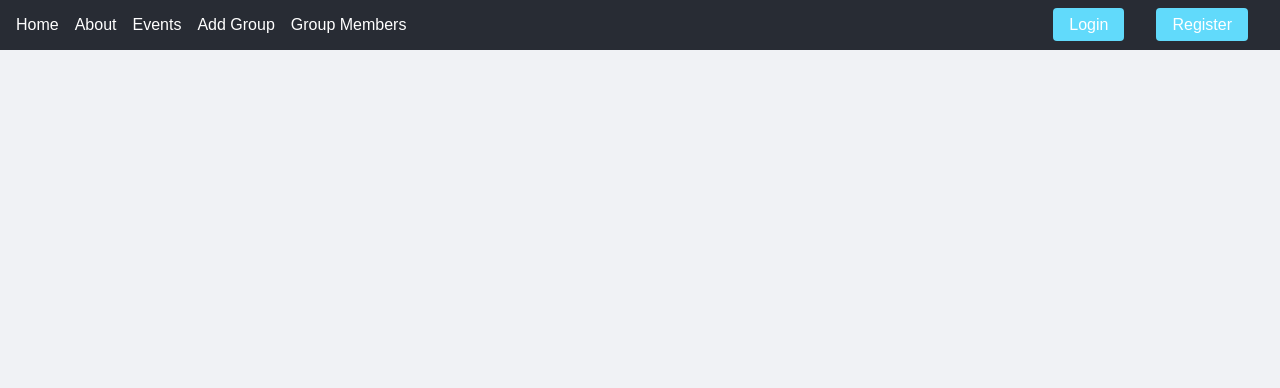
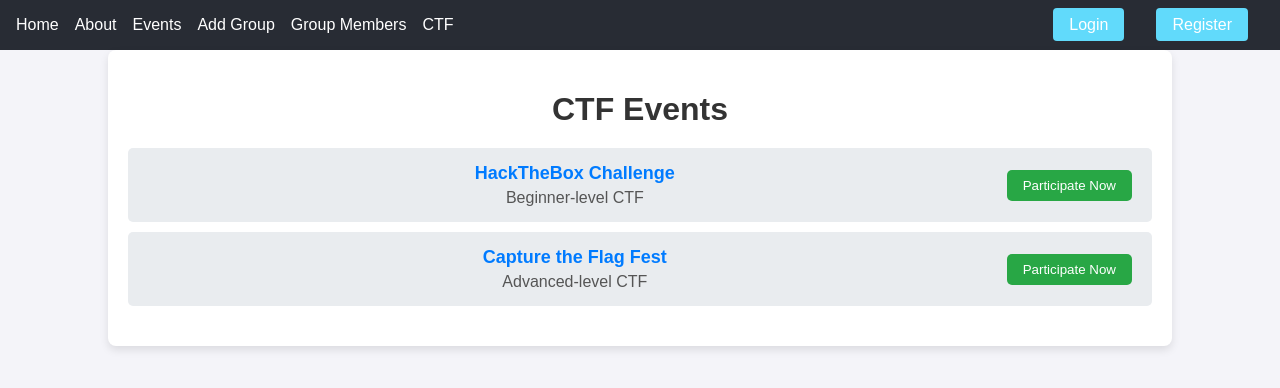
Before and after one commit to achanyasuresh/CloudProject, a React (Create React App) app: page /ctf in a window 1280 px wide. Shown: the top 388 px of the page. Built offline with nearby package versions, Linux system fonts and the light colour scheme.

Commit message:
ctf added

```diff
--- a/package.json
+++ b/package.json
@@ -8,6 +8,7 @@
     "@testing-library/user-event": "^13.5.0",
     "react": "^18.3.1",
     "react-dom": "^18.3.1",
+    "react-modal": "^3.16.1",
     "react-router-dom": "^6.26.1",
     "react-scripts": "5.0.1",
     "react-toastify": "^10.0.5",
--- a/src/App.js
+++ b/src/App.js
@@ -9,6 +9,8 @@
 import EventDetails from './components/Pages/EventDetails/EventDetails';
 import Home from './components/Pages/Home/Home';
 import GroupMembers from './components/Pages/GroupMembers/GroupMembers';
+import CTF from './components/Pages/CTF/ctf';
+import CtfParticipation from './components/Pages/CTF/CtfParticipation';
 import './App.css';
 
 function App() {
@@ -22,8 +24,11 @@
           <Route path="/register" element={<Register />} />
           <Route path="/add-member" element={<AddGroup />} />
           <Route path="/list-member" element={<GroupMembers />} />
+          <Route path="/ctf" element={<CTF />} />
+          <Route path="/participate/:id" element={<CtfParticipation />} />
           <Route path="/events" element={<EventList />} />
           <Route path="/events/:id" element={<EventDetails />} />
+
           {/* Add more routes as needed */}
         </Routes>
       </div>
--- a/src/components/Navbar/Navbr.jsx
+++ b/src/components/Navbar/Navbr.jsx
@@ -12,6 +12,7 @@
         <Link to="/events">Events</Link>
         <Link to="/add-member">Add Group</Link>
         <Link to="/list-member">Group Members</Link>
+        <Link to="/ctf">CTF</Link>
       </div>
       <div className="navbar-right">
         <Link to="/login">Login</Link>
--- /dev/null
+++ b/src/components/Pages/CTF/CtfParticipation.jsx
@@ -0,0 +1,24 @@
+import React from 'react';
+import { useParams } from 'react-router-dom';
+import './ParticipatePage.css'
+
+const ParticipatePage = () => {
+  const { id } = useParams();  // Get the event ID from the URL
+
+  return (
+    <div className="participation-container">
+      <h1>Participate in Event {id}</h1>
+      <div className="description-box">
+        <h3>Problem 1</h3>
+        <textarea className="solution-input" placeholder="Enter your solution for Problem 1 here..."></textarea>
+      </div>
+      <div className="description-box">
+        <h3>Problem 2</h3>
+        <textarea className="solution-input" placeholder="Enter your solution for Problem 2 here..."></textarea>
+      </div>
+      <button className="submit-button">Submit Solutions</button>
+    </div>
+  );
+};
+
+export default ParticipatePage;
--- /dev/null
+++ b/src/components/Pages/CTF/ParticipatePage.css
@@ -0,0 +1,63 @@
+/* ParticipatePage.css */
+
+/* General Styles */
+body {
+    font-family: 'Arial', sans-serif;
+    background-color: #f4f4f9;
+    margin: 0;
+    padding: 0;
+  }
+
+  .participation-container {
+    max-width: 800px;
+    margin: 50px auto;
+    padding: 20px;
+    background-color: #ffffff;
+    border-radius: 8px;
+    box-shadow: 0 4px 8px rgba(0, 0, 0, 0.1);
+    text-align: center;
+  }
+
+  h1 {
+    color: #333;
+    margin-bottom: 20px;
+  }
+
+  /* Description Box Styles */
+  .description-box {
+    margin-bottom: 30px;
+    text-align: left;
+  }
+
+  .description-box h3 {
+    margin-bottom: 10px;
+    color: #007bff;
+  }
+
+  /* Textarea Styles */
+  .solution-input {
+    width: 100%;
+    min-height: 100px;
+    padding: 10px;
+    font-size: 14px;
+    border: 1px solid #ccc;
+    border-radius: 4px;
+    resize: vertical; /* Allows vertical resizing only */
+  }
+
+  /* Submit Button Styles */
+  .submit-button {
+    margin-top: 20px;
+    padding: 10px 20px;
+    background-color: #28a745;
+    color: #ffffff;
+    border: none;
+    border-radius: 5px;
+    cursor: pointer;
+    font-size: 16px;
+    transition: background-color 0.3s ease;
+  }
+
+  .submit-button:hover {
+    background-color: #218838;
+  }
--- /dev/null
+++ b/src/components/Pages/CTF/ctf.css
@@ -0,0 +1,93 @@
+/* CtfList.css */
+
+/* General Styles */
+body {
+    font-family: 'Arial', sans-serif;
+    background-color: #f4f4f9;
+    margin: 0;
+    padding: 0;
+  }
+
+  .ctf-container {
+    width: 80%;
+    margin: 0 auto;
+    padding: 20px;
+    background-color: #ffffff;
+    border-radius: 8px;
+    box-shadow: 0 4px 8px rgba(0, 0, 0, 0.1);
+  }
+
+  h1 {
+    text-align: center;
+    color: #333;
+  }
+
+  /* Button Styles */
+  .ctf-add-button {
+    display: block;
+    margin: 20px auto;
+    padding: 10px 20px;
+    background-color: #007bff;
+    color: #ffffff;
+    border: none;
+    border-radius: 5px;
+    cursor: pointer;
+    font-size: 16px;
+    transition: background-color 0.3s ease;
+  }
+
+  .ctf-add-button:hover {
+    background-color: #0056b3;
+  }
+
+  /* List Styles */
+  .ctf-list {
+    list-style: none;
+    padding: 0;
+    margin: 20px 0;
+  }
+
+  .ctf-list-item {
+    background-color: #e9ecef;
+    padding: 15px;
+    margin-bottom: 10px;
+    border-radius: 5px;
+    display: flex;
+    justify-content: space-between;
+    align-items: center;
+    transition: transform 0.2s ease-in-out;
+  }
+
+  .ctf-list-item:hover {
+    transform: scale(1.02);
+  }
+
+  .ctf-event-details {
+    flex: 1;
+  }
+
+  .ctf-event-details h3 {
+    margin: 0;
+    font-size: 18px;
+    color: #007bff;
+  }
+
+  .ctf-event-details p {
+    margin: 5px 0 0;
+    color: #555;
+  }
+
+  /* Participate Button Styles */
+  .ctf-participate-button {
+    padding: 8px 16px;
+    background-color: #28a745;
+    color: #ffffff;
+    border: none;
+    border-radius: 5px;
+    cursor: pointer;
+    transition: background-color 0.3s ease;
+  }
+
+  .ctf-participate-button:hover {
+    background-color: #218838;
+  }
--- /dev/null
+++ b/src/components/Pages/CTF/ctf.jsx
@@ -0,0 +1,41 @@
+import React, { useState } from 'react';
+import { useNavigate } from 'react-router-dom';
+import "./ctf.css";
+
+const CtfList = () => {
+  const [ctfEvents, setCtfEvents] = useState([
+    { id: 1, name: 'HackTheBox Challenge', description: 'Beginner-level CTF' },
+    { id: 2, name: 'Capture the Flag Fest', description: 'Advanced-level CTF' }
+  ]);
+
+  const navigate = useNavigate();
+
+
+  const handleParticipateClick = (eventId) => {
+    navigate(`/participate/${eventId}`);  // Navigate to participation page with the event ID
+  };
+
+  return (
+    <div className="ctf-container">
+      <h1>CTF Events</h1>
+      <ul className="ctf-list">
+        {ctfEvents.map(event => (
+          <li key={event.id} className="ctf-list-item">
+            <div className="ctf-event-details">
+              <h3>{event.name}</h3>
+              <p>{event.description}</p>
+            </div>
+            <button
+              className="ctf-participate-button"
+              onClick={() => handleParticipateClick(event.id)}  // Pass the event ID to the handler
+            >
+              Participate Now
+            </button>
+          </li>
+        ))}
+      </ul>
+    </div>
+  );
+};
+
+export default CtfList;
--- a/src/components/Pages/EventList/EventList.jsx
+++ b/src/components/Pages/EventList/EventList.jsx
@@ -6,7 +6,7 @@
 
 const EventList = () => {
   const navigate = useNavigate();
-  const isAuthenticated = !!localStorage.getItem('token'); // Check if user is authenticated
+  // const isAuthenticated = !!localStorage.getItem('token'); // Check if user is authenticated
 
   const events = [
     { id: 1, name: 'Hackathon Challenge 1', details: 'Build a full-stack web application within 48 hours.' },
@@ -15,14 +15,14 @@
   ];
 
   const handleParticipateClick = (eventId) => {
-    if (isAuthenticated) {
+    // if (isAuthenticated) {
       // Redirect to the event page if authenticated
       navigate(`/events/${eventId}`);
-    } else {
+    // } else {
       // Show toast message and redirect to login page if not authenticated
-      toast.warning('Please log in to participate.');
-      navigate('/login');
-    }
+      // toast.warning('Please log in to participate.');
+      // navigate('/login');
+    // }
   };
 
   return (
```
Also changed, not shown: 1 other file (tests, documents, lock files or other folders).
